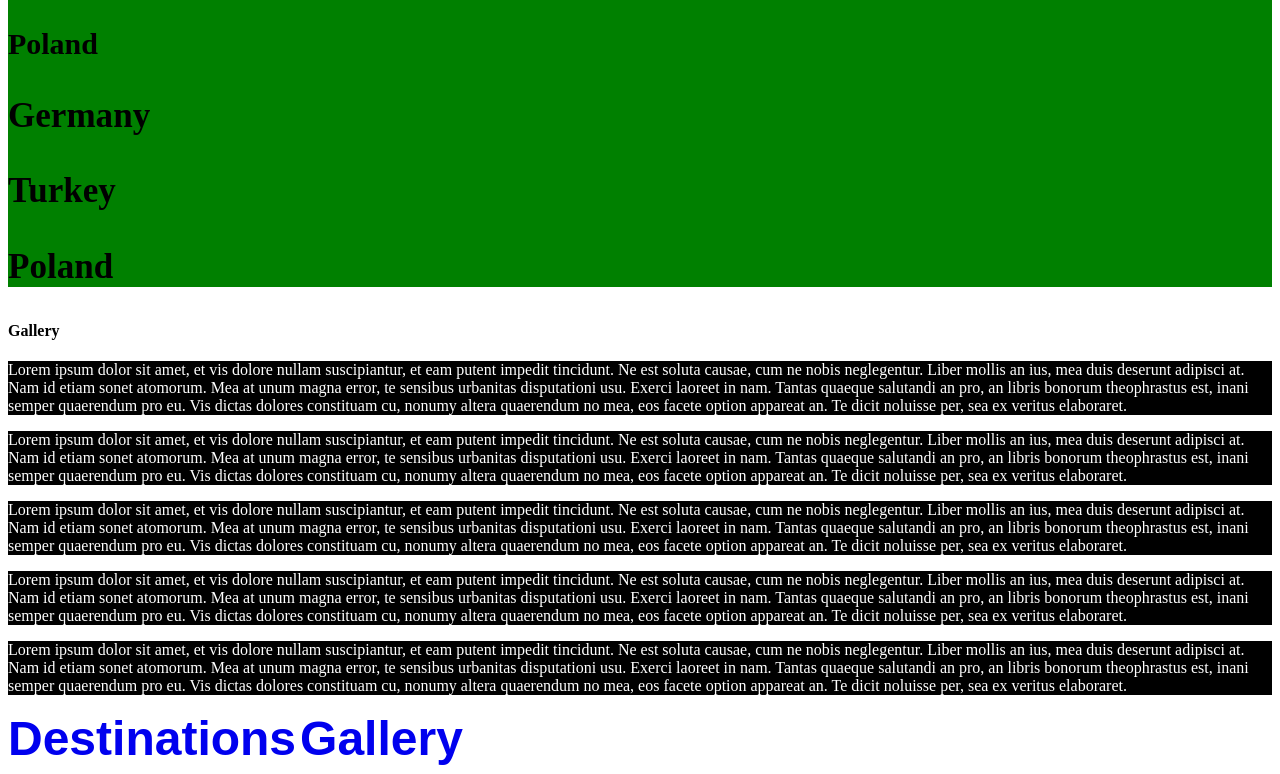
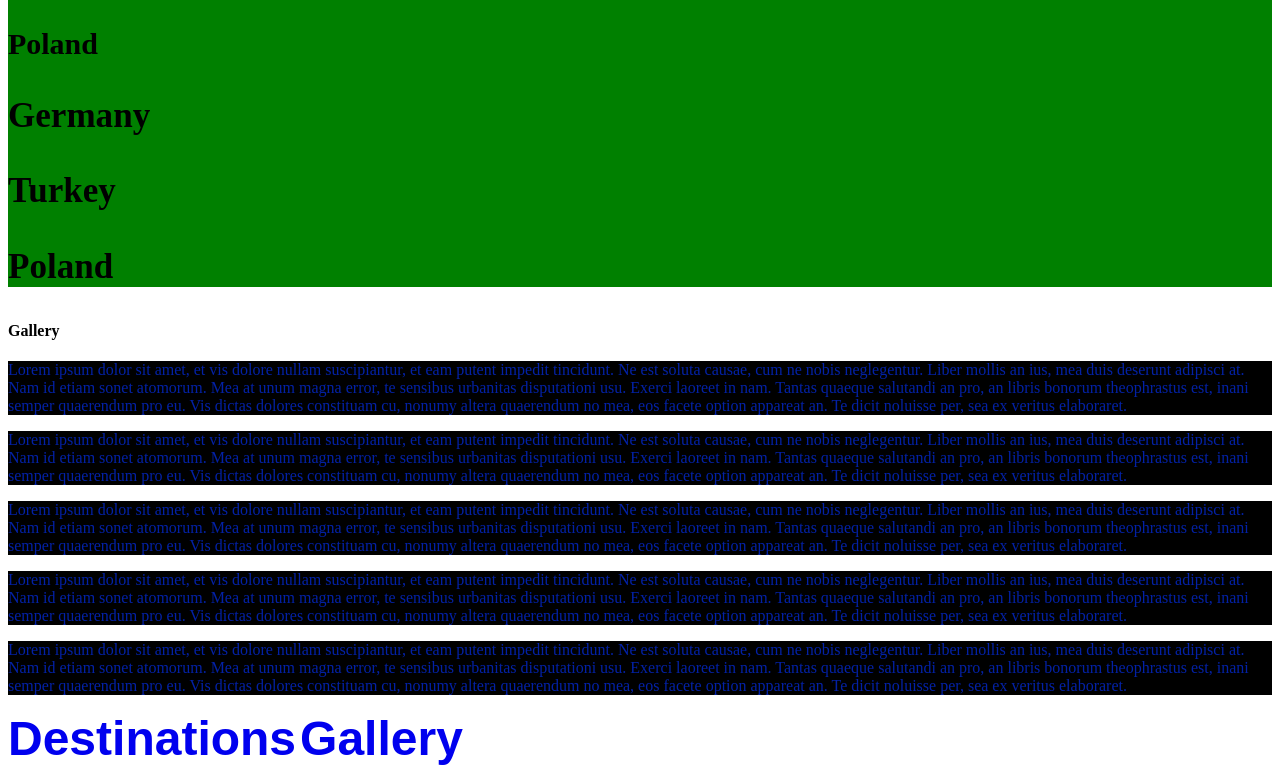
Before and after one commit to ColbieBergeron/FirstProject, a plain HTML site: page lessons/lesson9.html in a window 1280 px wide. Shown: the part 764-1538 px from the top of the page. Drawn offline with Linux system fonts and the light colour scheme; a web font is replaced by a local one.

Commit message:
color hex and rgb change on l9 and style

```diff
--- a/lessons/style.css
+++ b/lessons/style.css
@@ -1,6 +1,6 @@
 p {
-  background-color: black;
-  color: white;
+  background-color: rgb(0, 0, 0);
+  color: #0321a6;
   font-family: 'Scheherazade New', serif;
 }
 
```
